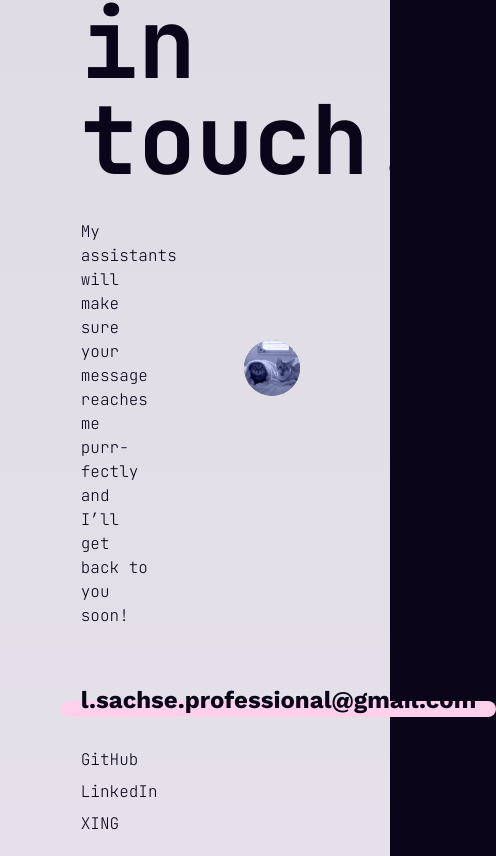
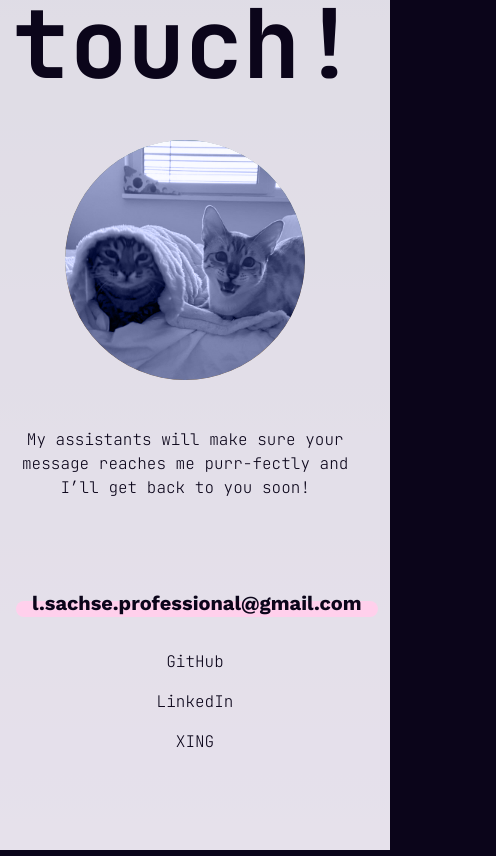
Before and after one commit to sernili/portfolio-react, a React (Vite) app: page / in a window 390 px wide. Shown: the part 5608-6464 px from the top of the page, 496 px wide, since content can reach past the window. Built offline with nearby package versions, Linux system fonts and the light colour scheme.

Commit message:
contact: responsive

```diff
--- /dev/null
+++ b/src/components/cats.tsx
@@ -0,0 +1,10 @@
+import kittieImage from "../assets/img/kitties.jpeg"
+
+export default function CatImg() {
+  return (
+    <div className="relative w-full overflow-hidden rounded-full">
+      <img src={kittieImage} alt="profile image" className="h-full w-full object-cover" />
+      <div className="bg-primary absolute inset-0 mix-blend-color"></div>
+    </div>
+  )
+}
--- a/src/components/contact.tsx
+++ b/src/components/contact.tsx
@@ -1,4 +1,4 @@
-import kittieImage from "../assets/img/kitties.jpeg"
+import CatImg from "./cats"
 
 export default function Contact() {
   // const [formData, setFormData] = useState({
@@ -38,26 +38,39 @@ export default function Contact() {
       id="contact-me"
       className="text-darker flex w-full flex-col items-center justify-center bg-white/80"
     >
-      <div className="flex w-3/4 flex-col items-center justify-center space-y-20 px-8 py-24">
-        <div className="z-0 grid w-full grid-cols-2 flex-col items-center gap-20 gap-y-20">
-          <div className="w-full space-y-8">
-            <div className="mb-14 w-full space-y-8">
+      <div className="flex w-full flex-col items-center justify-center space-y-20 px-8 py-24 text-center md:w-3/4 lg:text-left">
+        <div className="z-0 w-full space-y-8">
+          <div className="mb-14 grid w-full items-center justify-end gap-8 lg:grid-cols-2">
+            <div className="space-y-12">
               <h2 className="w-full font-mono text-8xl font-bold">Get in touch!</h2>
+              <div className="flex w-full items-center justify-center">
+                <div className="block h-60 w-60 lg:hidden">
+                  <CatImg />
+                </div>
+              </div>
+
               <p className="font-mono">
                 My assistants will make sure your message reaches me purr-fectly and I’ll get back
                 to you soon!
               </p>
             </div>
+            <div className="flex w-full items-center justify-center">
+              <div className="hidden h-80 w-80 lg:block">
+                <CatImg />
+              </div>
+            </div>
+          </div>
+
           <p>
             <a
               href="mailto:l.sachse.professional@gmail.com"
               target="_blank"
-                className="text-darker after:bg-tertiary relative text-2xl font-bold after:absolute after:bottom-[-10%] after:left-[-5%] after:-z-10 after:h-4 after:w-[110%] after:rounded-2xl after:transition-all after:duration-300 after:ease-in-out after:content-[''] hover:no-underline hover:after:h-[120%]"
+              className="text-darker after:bg-tertiary relative text-[clamp(1.25rem,3vw,2rem)] font-bold text-wrap after:absolute after:bottom-[-10%] after:left-[-5%] after:-z-10 after:h-4 after:w-[110%] after:rounded-2xl after:transition-all after:duration-300 after:ease-in-out after:content-[''] hover:no-underline hover:after:h-[120%]"
             >
               l.sachse.professional@gmail.com
             </a>
           </p>
-            <div className="z-10 space-y-2 font-mono">
+          <div className="z-10 w-full flex-col items-center justify-center gap-2 space-y-2 font-mono max-lg:flex">
             <p className="relative z-0 w-fit">
               <a
                 href="https://github.com/sernili"
@@ -86,14 +99,7 @@ export default function Contact() {
               </a>
             </p>
           </div>
-          </div>
 
-          <div className="text-darker flex w-full flex-col items-center justify-center gap-8 text-center">
-            <div className="relative h-3/4 w-3/4 overflow-hidden rounded-full">
-              <img src={kittieImage} alt="profile image" className="h-full w-full object-cover" />
-              <div className="bg-primary absolute inset-0 mix-blend-color"></div>
-            </div>
-          </div>
           {/* {submitted ? (
               <p className="text-darker text-center font-mono font-medium">
                 Thank you!
```
Lines whose indentation alone changed are shown as unchanged.
